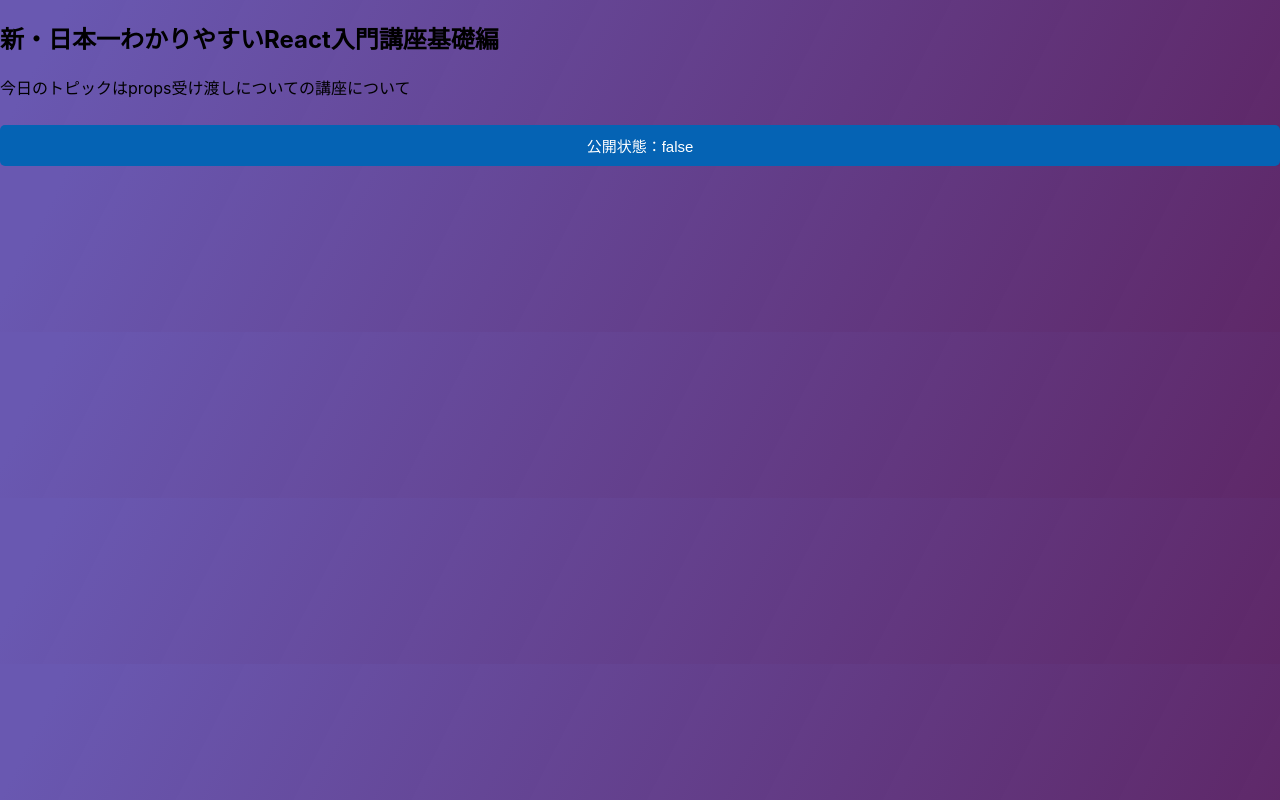
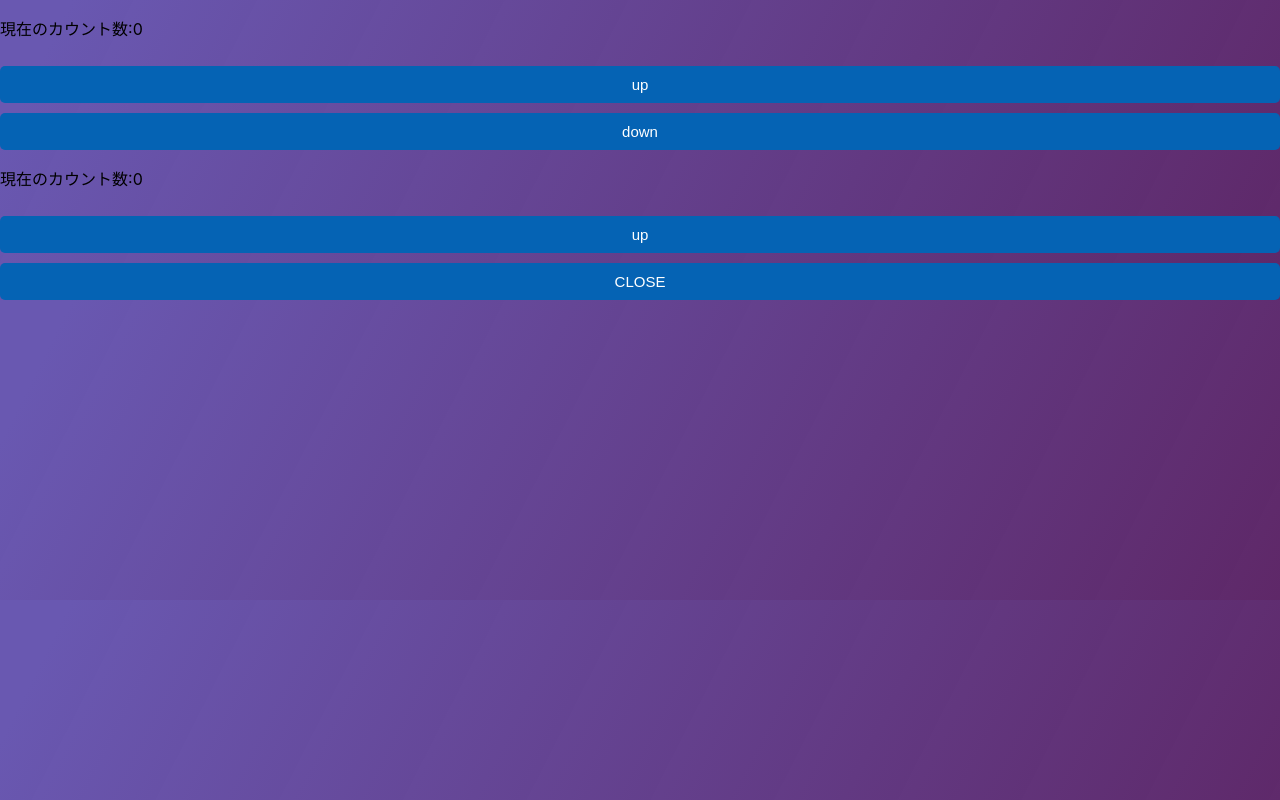
Before and after one commit to h-miyamoto-astaster/react, a React (Create React App) app in the folder react--youtube/: page / in a window 1280 px wide. Built offline with nearby package versions, Linux system fonts and the light colour scheme.

Commit message:
動画18分ぐらいまで完了

```diff
--- a/react--youtube/src/App.js
+++ b/react--youtube/src/App.js
@@ -1,15 +1,11 @@
 import "./App.css";
-import Article from "./components/Article";
+import {Counter,ToggleButton} from "./components";
 
 function App() {
   return(
     <>
-      <div>
-      <Article
-        title = {'新・日本一わかりやすいReact入門講座基礎編'}
-        content = {'今日のトピックはprops受け渡しについての講座について'}
-      />
-      </div>
+      <Counter />
+      <ToggleButton />
     </>
   )
 }
--- a/react--youtube/src/components/Counter.js
+++ b/react--youtube/src/components/Counter.js
@@ -1,16 +1,32 @@
 import React from 'react'
-import {useState} from "react"
+import {useState,useEffect} from "react"
 
 const Counter = () => {
    const [count,setCount] = useState(0);
+   const [count2,setCount2] = useState(0);
 
    const countUp = () => {
-      setCount(prevState => prevState + 1)
+      setCount(prevState => {
+         return prevState + 1
+   })
    }
 
    const countDown = () => {
-      setCount(prevState => prevState - 1)
+      setCount(prevState => {
+         return prevState - 1
+      })
    }
+
+   const count2Up = () => {
+      setCount2(prevState => {
+         return prevState + 1
+   })
+   }
+
+   //毎回実行される
+   useEffect(() =>{
+      console.log("Current count is",count)
+   },[count])
 
    return (
     <div>
@@ -19,6 +35,10 @@
       </p>
       <button onClick={countUp}>up</button>
       <button onClick={countDown}>down</button>
+      <p>
+      現在のカウント数:{count2}
+      </p>
+      <button onClick={count2Up}>up</button>
    </div>
   )
 }
--- /dev/null
+++ b/react--youtube/src/components/ToggleButton.js
@@ -0,0 +1,20 @@
+import React from 'react'
+import {useState} from 'react'
+
+const ToggleButton = () => {
+   const [open,setOpen] = useState(false);
+
+   const toggle = () => {
+      setOpen(prevState => !prevState)
+   }
+
+  return (
+    <div>
+      <button onClick={toggle}>
+         {open ? "OPEN":"CLOSE"}
+      </button>
+    </div>
+  )
+}
+
+export default ToggleButton
--- a/react--youtube/src/components/index.js
+++ b/react--youtube/src/components/index.js
@@ -1,3 +1,5 @@
 export {default as Content} from "./Content" ;
 export {default as Title} from "./Title" ;
 export {default as PublishButton} from "./PublishButton" ;
+export {default as Counter} from "./Counter" ;
+export {default as ToggleButton} from "./ToggleButton" ;
```
